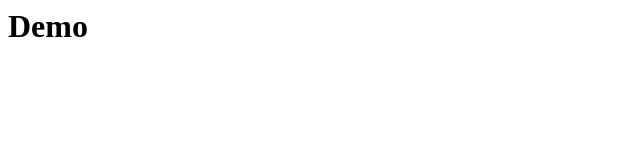
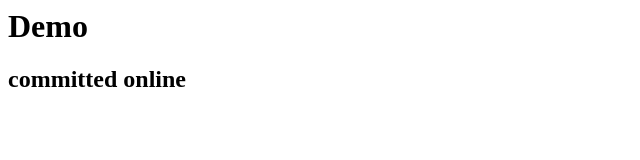
Before and after one commit to RiyaBOT/helloremote, a plain HTML site: page index.html in a window 1280 px wide. Shown: the whole page, without its empty margins (0-640 px from the left). Drawn offline with Linux system fonts and the light colour scheme.

Commit message:
Update index.html

```diff
--- a/index.html
+++ b/index.html
@@ -4,6 +4,7 @@
     </head>
     <body>
         <h1>Demo</h1>
+        <h2>committed online</h2>
     </body>
 
 
```
